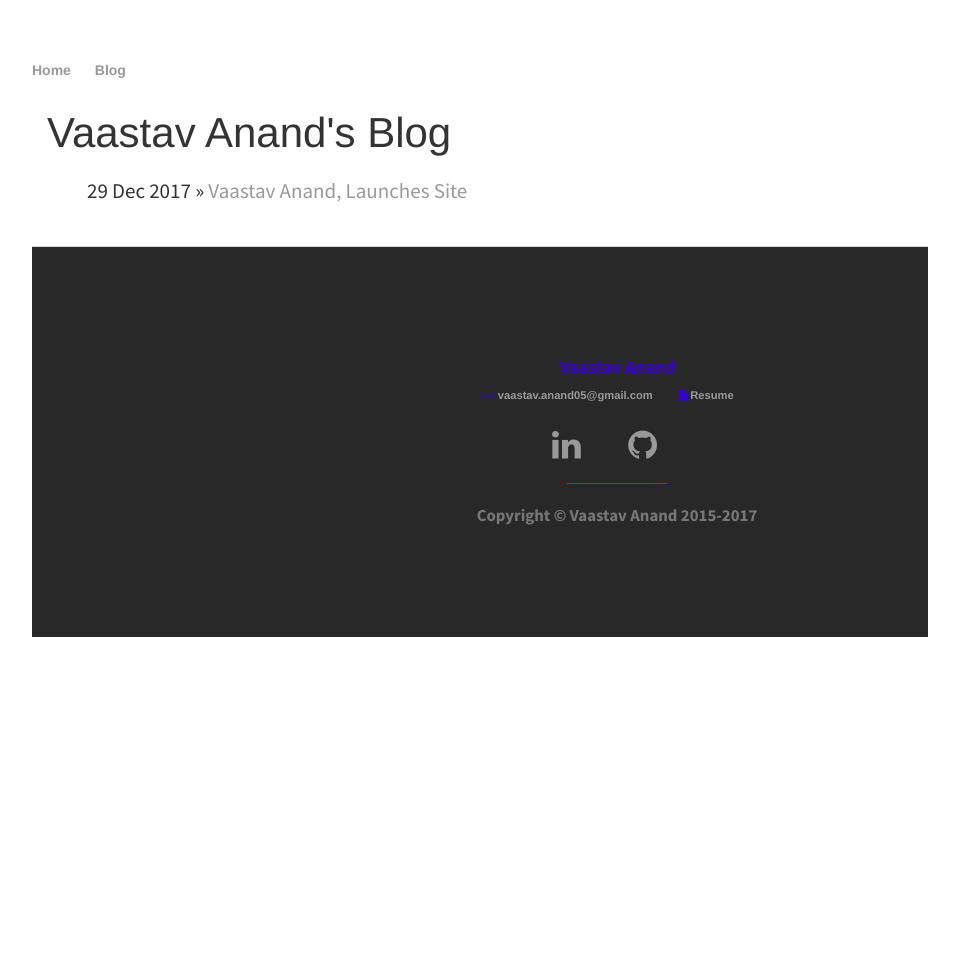
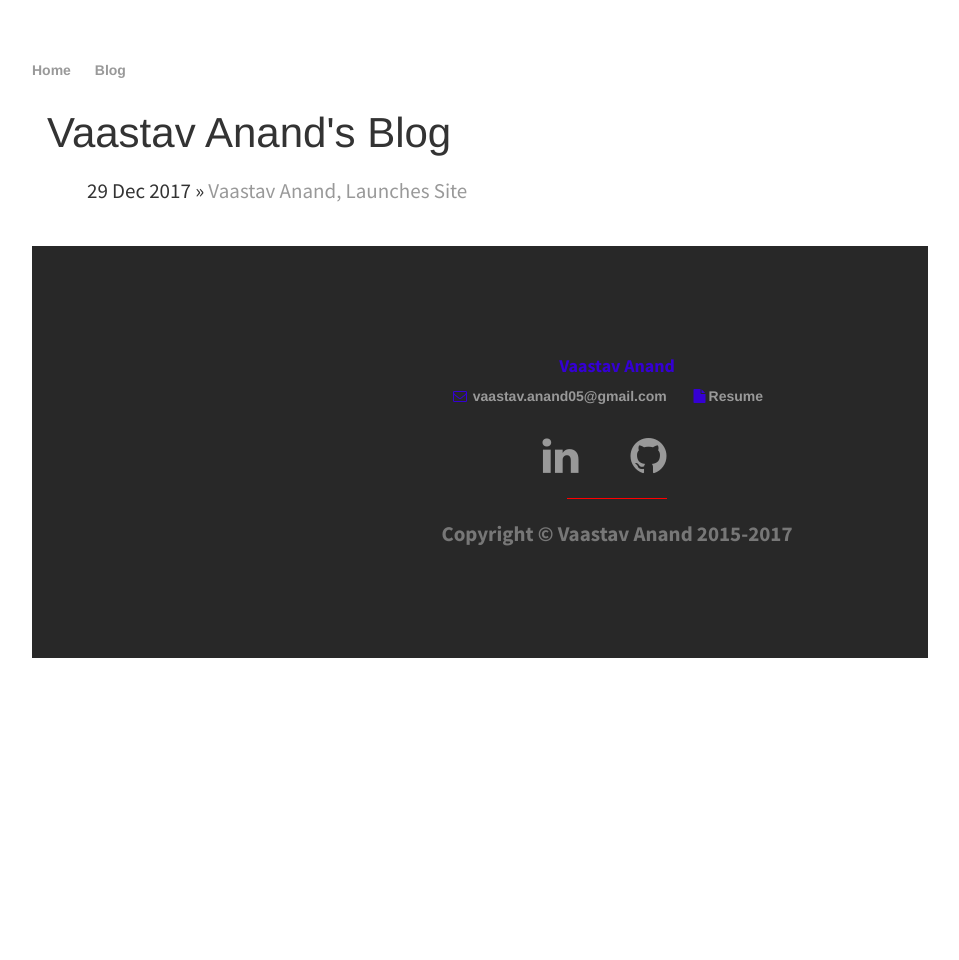
Before and after one commit to vaastav/vaastav.github.io, a Jekyll site: the page built from blog/index.html, in a window 1280 px wide. Shown: the whole page, without its empty margins (160-1119 px from the left). Built offline with Jekyll 4.4.1, drawn with Linux system fonts in a browser that asks for light colours.

Commit message:
Change footer style for default layout

```diff
--- a/css/main.css
+++ b/css/main.css
@@ -28,10 +28,6 @@
     line-height: 1.4em;
     color: #333;
 }
-footer {
-    border-top: 1px solid #d5d5d5;
-    font-size: .8em;
-}
 
 ul.posts {
     margin: 20px auto 40px;
```
